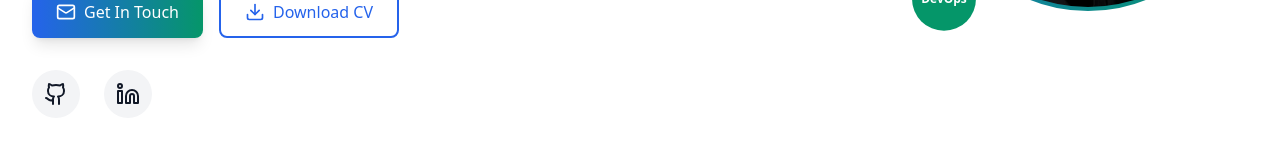
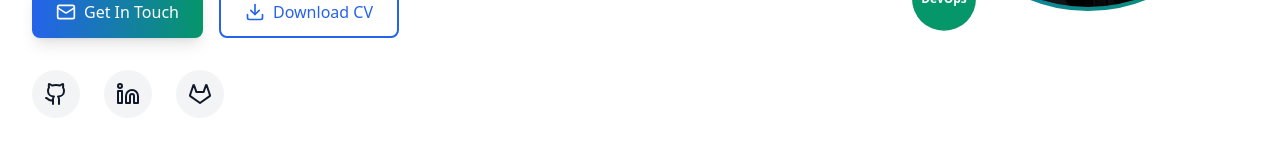
Before and after one commit to AshenSachinthana/portfolio-web, a React (Vite) app: page / in a window 1280 px wide. Shown: the part 589-757 px from the top of the page. Built offline with nearby package versions, Linux system fonts and the light colour scheme.

Commit message:
Add GitLab icon and link to Hero component

```diff
--- a/src/components/Hero.tsx
+++ b/src/components/Hero.tsx
@@ -1,6 +1,6 @@
 import React, { useState, useEffect } from 'react';
 import { motion } from 'framer-motion';
-import { Download, Mail, Github, Linkedin, MapPin, Phone } from 'lucide-react';
+import { Download, Mail, Github, Linkedin, MapPin, Phone,Gitlab } from 'lucide-react';
 
 const Hero: React.FC = () => {
   const [currentRole, setCurrentRole] = useState(0);
@@ -159,6 +159,16 @@ const Hero: React.FC = () => {
               >
                 <Linkedin className="w-6 h-6" />
               </motion.a>
+              <motion.a
+                href="https://gitlab.com/AshenSachinthana"
+                target="_blank"
+                rel="noopener noreferrer"
+                className="p-3 rounded-full bg-gray-100 dark:bg-slate-800 hover:bg-gray-200 dark:hover:bg-slate-700 transition-colors duration-200"
+                whileHover={{ scale: 1.1, y: -2 }}
+                whileTap={{ scale: 0.9 }}
+              >
+                <Gitlab className="w-6 h-6" />
+              </motion.a>
             </motion.div>
           </motion.div>
 
```
